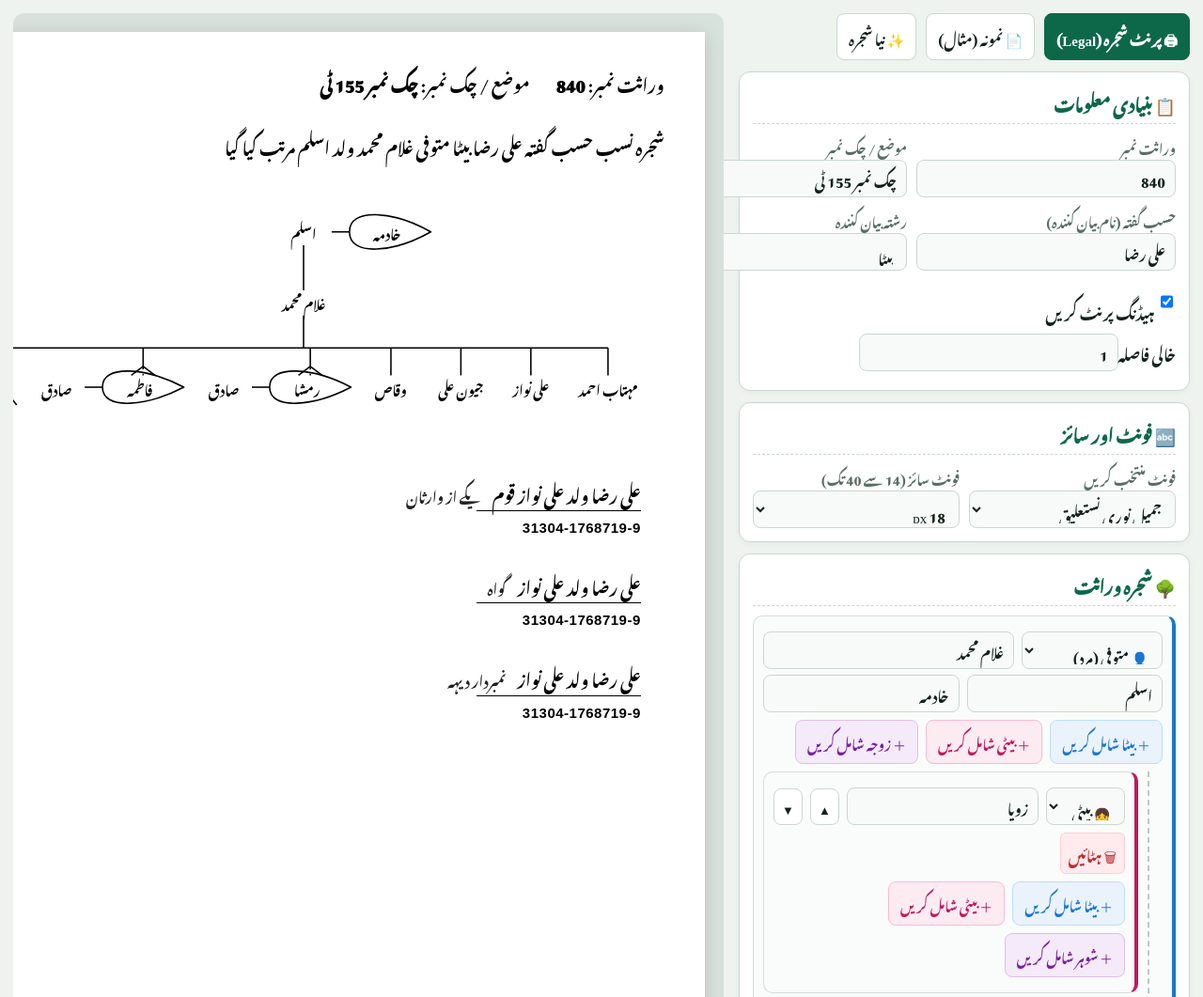
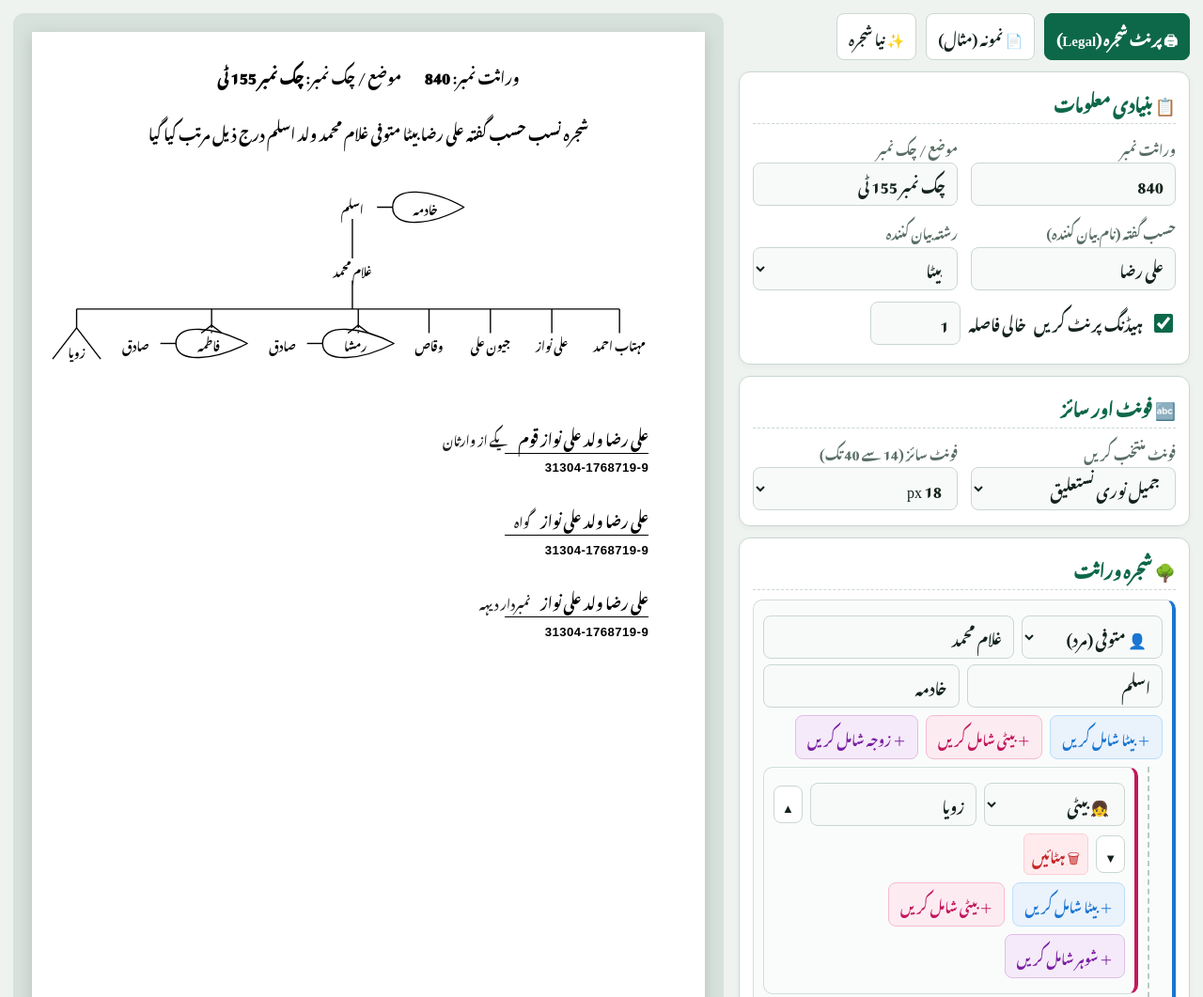
Before and after one commit to ahmedrazasha/shajra-nasab, a plain HTML site: page index.html in a window 1280 px wide. Shown: the top 1061 px of the page at 94% size. Drawn offline with Linux system fonts and the light colour scheme; a web font is replaced by a local one.

Commit message:
Update index.html

```diff
--- a/index.html
+++ b/index.html
@@ -191,7 +191,8 @@ input:focus, select:focus {
   display: flex;
   flex-wrap: wrap;
   align-items: center;
-  justify-content: flex-start;
+  justify-content: center;
+  text-align: center;
   gap: 28px;
   font-family: var(--sf);
   font-size: var(--fs, 18px);
@@ -202,6 +203,13 @@ input:focus, select:focus {
   white-space: nowrap;
   display: inline-flex;
   align-items: center;
+}
+
+.single-heading-row .item.sent {
+  white-space: normal;
+  max-width: 100%;
+  justify-content: center;
+  text-align: center;
 }
 
 #tw svg { display: block; margin: 0 auto; }
@@ -277,6 +285,35 @@ button.add-sp {
 button.mv { padding: 2px 8px; font-size: 13px; }
 .tip { margin: 4px 0 8px; font-size: 13px; color: var(--mu); }
 
+/* ---- ان پٹ کنٹرولز: ہر اسکرین پر خودکار فٹ ---- */
+.hd2 { grid-template-columns: repeat(auto-fit, minmax(170px, 1fr)); gap: 10px 14px; }
+.hd2 label { gap: 2px; min-width: 0; line-height: 2.1; padding-bottom: 2px; }
+input, select { width: 100%; min-width: 0; height: 46px; padding: 0 12px; font-size: 16px; line-height: normal; }
+input[type=checkbox] { width: 20px; height: 20px; padding: 0; flex: 0 0 20px; accent-color: var(--ac); }
+button { min-height: 40px; }
+.r > button { flex: 0 0 auto; }
+.r input.n { flex: 1 1 150px; width: auto; }
+.r select { width: auto; flex: 0 1 150px; }
+.r > label { display: flex; align-items: center; gap: 8px; flex-wrap: wrap; line-height: 2.1; }
+.r > label > span { display: inline-flex; align-items: center; gap: 8px; }
+.r > label > input:not([type=checkbox]) { width: 96px; flex: 0 0 96px; }
+.cd h3 { line-height: 2; }
+@media (max-width: 600px) {
+  .kids { margin-inline-start: 6px; padding-inline-start: 6px; }
+  .p { padding: 8px; }
+  .bar button { flex: 1 1 auto; justify-content: center; }
+  .r select { flex: 1 1 100%; }
+  .r input.n { flex: 1 1 100%; }
+  .r > button { flex: 1 1 auto; justify-content: center; }
+}
+
+@media (max-width: 600px) {
+  .app { padding: 8px; gap: 10px; }
+  .pv { padding: 6px; }
+  .cd { padding: 10px; }
+  .hd2 { grid-template-columns: 1fr; }
+}
+
 @page { size: 8.5in 14in; margin: .25in; }
 @media print {
   body { background: #fff; }
@@ -289,6 +326,7 @@ button.mv { padding: 2px 8px; font-size: 13px; }
     padding: 0.1in;
     width: 8in;
     height: 13.5in;
+    zoom: 1 !important;
   }
 }
 </style>
@@ -680,16 +718,21 @@ function render() {
     lay(par, 0);
   }
 
-  const Wt = Math.max(R._W, par ? par._W : 0);
+  // اصل بائیں/دائیں حد نکال کر چوڑائی طے کرنا (ورنہ اکیلی زوجہ کا پتہ اور نام کٹ جاتا تھا)
+  const rcx0 = R._W - R._anchor;
+  const parL = par ? rcx0 - (par._W - par._anchor) : 0;
+  const minX = Math.min(0, parL);
+  const maxX = Math.max(R._W, par ? parL + par._W : 0);
+  const Wt = maxX - minX;
   const ry = 34 + (hasPar ? 95 : 0);
   const Ht = ry + dep(R) * PT + 85;
 
   // متوفی کو شجرہ میں سینٹر ڈرا کرنا
-  const rootCx = draw(R, (Wt - R._W) / 2, 0, ry);
+  const rootCx = draw(R, -minX, 0, ry);
 
   // والدین کو عین متوفی کے اوپر بالکل سیدھ میں ڈرا کرنا
   if (par) {
-    const parX0 = rootCx - (par._W - par._anchor);
+    const parX0 = parL - minX;
     draw(par, parX0, 0, 34);
     ln(rootCx, 34 + 18, rootCx, tp(R._k, ry));
   }
@@ -705,7 +748,7 @@ function render() {
   }
 
   const mutawaffaLabel = R.g === 'f' ? 'متوفیہ' : 'متوفی';
-  const gt = `شجرہ نسب حسب گفتہ ${H.gn || '________'} ${H.rel || 'بیٹا'} ${mutawaffaLabel} ${R.n || '________'} ${relationString} مرتب کیا گیا`.replace(/\s+/g, ' ');
+  const gt = `شجرہ نسب حسب گفتہ ${H.gn || '________'} ${H.rel || 'بیٹا'} ${mutawaffaLabel} ${R.n || '________'} ${relationString} درج ذیل مرتب کیا گیا`.replace(/\s+/g, ' ');
 
   const sheet = $('#sheet');
   sheet.style.setProperty('--sf', fam());
@@ -717,7 +760,7 @@ function render() {
     <div class="single-heading-row">
       <div class="item">وراثت نمبر:&nbsp;<b>${esc(H.vn) || '______'}</b></div>
       <div class="item">موضع / چک نمبر:&nbsp;<b>${esc(H.mz) || '______'}</b></div>
-      <div class="item">${esc(gt)}</div>
+      <div class="item sent">${esc(gt)}</div>
     </div>
   ` : '';
 
@@ -742,10 +785,21 @@ function render() {
 
   sheet.innerHTML = headerHtml + `<div style="height:${(+H.bl || 0) * 20}px"></div><div id="tw"></div>` + witnessHtml;
 
+  sheet.style.zoom = '';
   const used = [...sheet.children].filter(c => c.id !== 'tw').reduce((a, c) => a + c.offsetHeight, 0);
   const s = Math.min(1, 768 / (Wt + 20), (1296 - used - 8) / Ht);
   $('#tw').innerHTML = `<svg width="${(Wt + 20) * s}" height="${Ht * s}" viewBox="-10 0 ${Wt + 20} ${Ht}">${o.join('')}</svg>`;
+  fit();
 }
+
+function fit() {
+  const pv = $('.pv'), sh = $('#sheet');
+  sh.style.zoom = '';
+  const pad = parseFloat(getComputedStyle(pv).paddingLeft) * 2;
+  const z = Math.min(1, (pv.clientWidth - pad) / sh.offsetWidth);
+  if (z < 1) sh.style.zoom = z;
+}
+window.addEventListener('resize', fit);
 
 $('#pr').onclick = () => print();
 $('#nw').onclick = () => { S = BLANK(); build(); };
```
